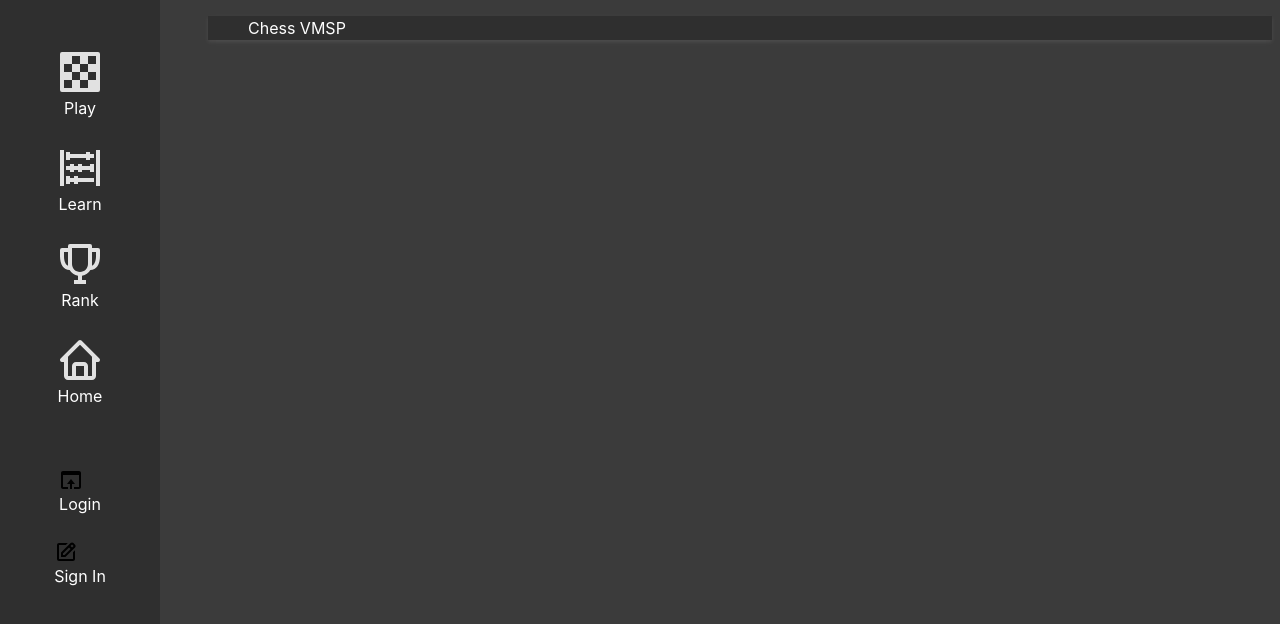
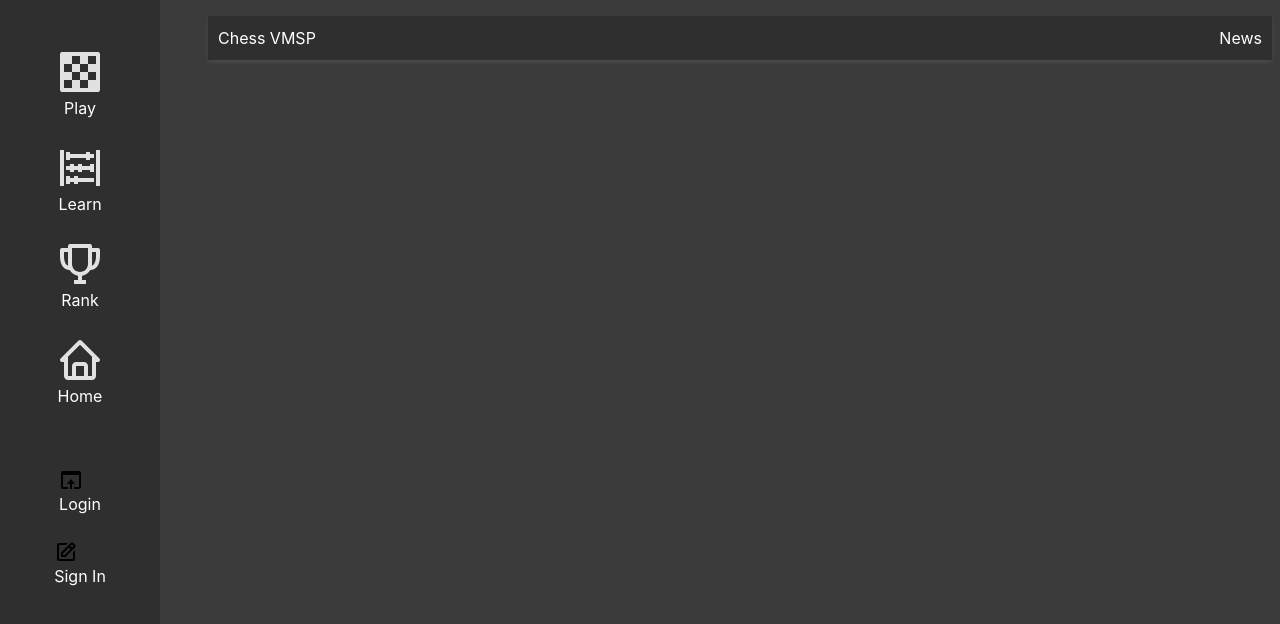
Before and after one commit to leofab/chess-vue-mongo-springboot, a Vue app: page / in a window 1280 px wide. Shown: the top 624 px of the page. Built offline with nearby package versions, Linux system fonts and the light colour scheme.

Commit message:
top bar reimplement

```diff
--- a/src/components/Topbar.vue
+++ b/src/components/Topbar.vue
@@ -3,6 +3,7 @@
         <nav class="topbar__nav">
             <ul>
               <li><a href="#">Chess VMSP</a></li>
+                <li><a href="#">News</a></li>
             </ul>
           </nav>
     </div>
@@ -12,9 +13,14 @@
 
 .topbar {
     position: relative;
-  background-color: #2f2f2f;
+    background-color: #2f2f2f;
     margin-left: 200px;
-  box-shadow: 0 2px 4px rgba(231, 229, 229, 0.1);
+    box-shadow: 0 2px 4px rgba(231, 229, 229, 0.1);
+}
+ul{
+    display: flex;
+    justify-content: space-between;
+    padding: 10px 10px 10px 10px;
 }
 a {
     color: #fff;
```
